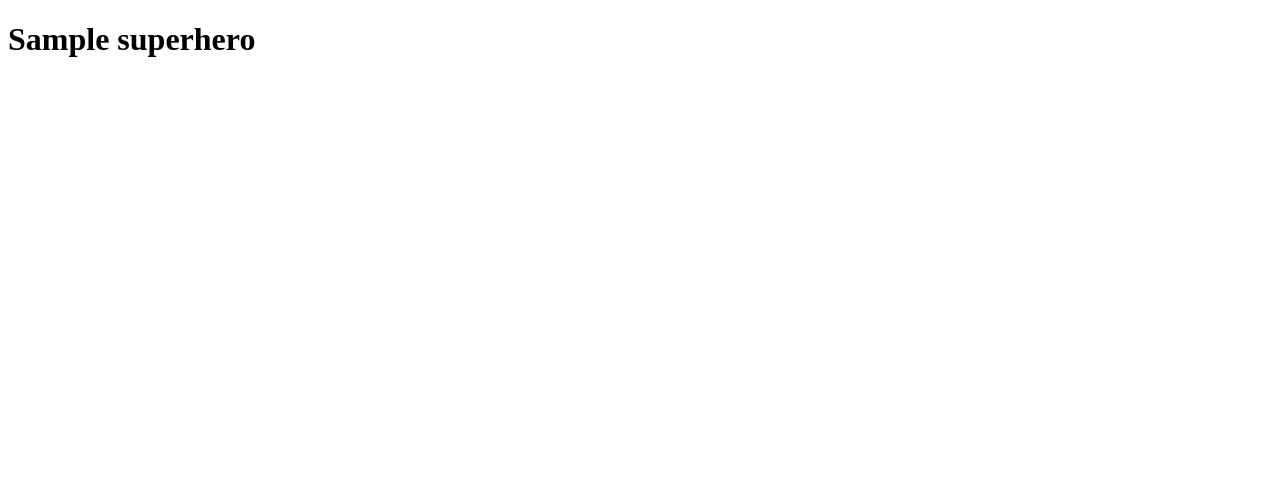
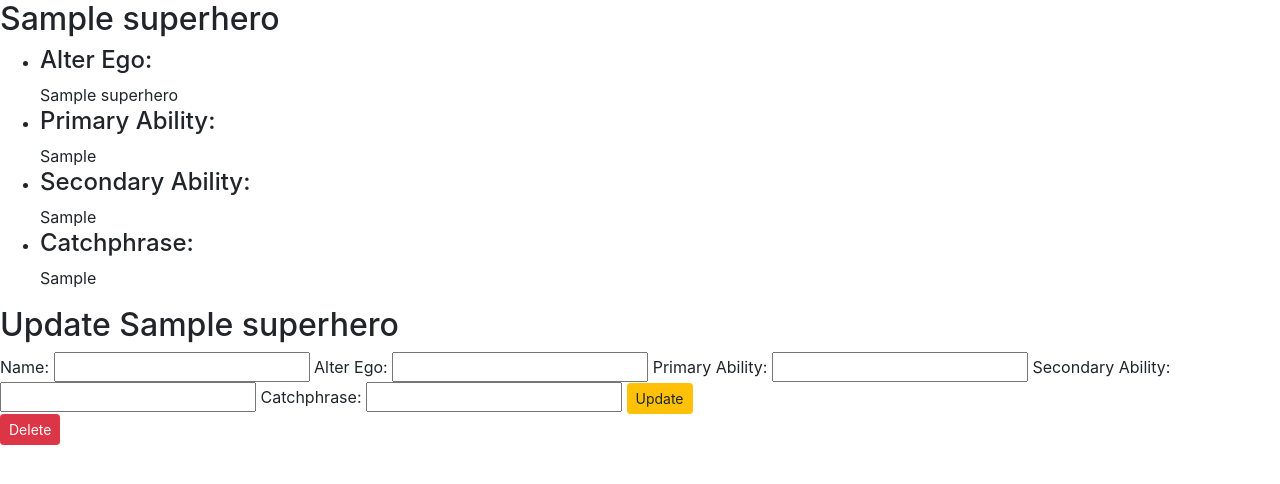
Before and after one commit to Nesmith-Charlesii/Superhero_proj, a Django app: page /superheroes/display/1/ in a window 1280 px wide. Before the commit the part shown is almost empty. Shown: the top 484 px of the page. Run offline with Django 3.2, Linux system fonts and the light colour scheme; tables that the repository leaves empty hold one stand-in row (values such as "Sample post").

Commit message:
created an update method in the views.py file that targets the id of a superhero and deletes from the database

```diff
--- a/Superhero_creator/superheroes/templates/superheroes/detail.html
+++ b/Superhero_creator/superheroes/templates/superheroes/detail.html
@@ -6,8 +6,26 @@
           content="width=device-width, user-scalable=no, initial-scale=1.0, maximum-scale=1.0, minimum-scale=1.0">
     <meta http-equiv="X-UA-Compatible" content="ie=edge">
     <title>superhero details</title>
+    <link rel="stylesheet" href="https://cdn.jsdelivr.net/npm/bootstrap@4.6.0/dist/css/bootstrap.min.css" integrity="sha384-B0vP5xmATw1+K9KRQjQERJvTumQW0nPEzvF6L/Z6nronJ3oUOFUFpCjEUQouq2+l" crossorigin="anonymous">
 </head>
 <body>
-    <h1>{{superhero.name}}</h1>
+    <h2>{{superhero.name}}</h2>
+    <ul>
+        <li><h4>Alter Ego:</h4> {{superhero.alter_ego_name}}</li>
+        <li><h4>Primary Ability:</h4> {{superhero.primary_ability}}</li>
+        <li><h4>Secondary Ability:</h4> {{superhero.secondary_ability}}</li>
+        <li><h4>Catchphrase:</h4> {{superhero.catchphrase}}</li>
+    </ul>
+    <h2>Update {{superhero.name}}</h2>
+    <form action="{% url 'superheroes:update_superhero' superhero.id%}" method="post">
+        {% csrf_token %}
+        Name: <input type="text" name="name" id="name">
+        Alter Ego: <input type="text" name="alter_ego" id="alter_ego">
+        Primary Ability: <input type="text" name="primary_ability" id="primary_ability">
+        Secondary Ability: <input type="text" name="secondary_ability" id="secondary_ability">
+        Catchphrase: <input type="text" name="catchphrase" id="catchphrase">
+        <input class="btn btn-sm btn-warning" type="submit" value="Update">
+    </form>
+    <a href="{% url 'superheroes:delete' superhero.id %}" class="btn btn-sm btn-danger">Delete</a>
 </body>
 </html>
--- a/Superhero_creator/superheroes/urls.py
+++ b/Superhero_creator/superheroes/urls.py
@@ -5,5 +5,7 @@ app_name = 'superheroes'
 urlpatterns = [
     path('', views.index, name='index'),
     path('display/<int:superhero_id>/', views.detail, name='detail'),
-    path('create/', views.create, name='create_superhero')
+    path('create/', views.create, name='create_superhero'),
+    path('update/<int:superhero_id>/', views.update, name='update_superhero'),
+    path('delete/<int:superhero_id>/', views.delete, name="delete")
 ]
--- a/Superhero_creator/superheroes/views.py
+++ b/Superhero_creator/superheroes/views.py
@@ -27,8 +27,34 @@ def create(request):
         primary_ability = request.POST.get('primary_ability')
         secondary_ability = request.POST.get('secondary_ability')
         catchphrase = request.POST.get('catchphrase')
-        new_superhero = Superhero(name=name, alter_ego_name=alter_ego, primary_ability=primary_ability, secondary_ability=secondary_ability, catchphrase=catchphrase)
+        new_superhero = Superhero(name=name, alter_ego_name=alter_ego, primary_ability=primary_ability,
+                                  secondary_ability=secondary_ability, catchphrase=catchphrase)
         new_superhero.save()
         return HttpResponseRedirect(reverse('superheroes:index'))
     else:
         return render(request, 'superheroes/create.html')
+
+
+def update(request, superhero_id):
+    superhero = Superhero.objects.get(pk=superhero_id)
+    if request.method == 'POST':
+        name = request.POST.get('name')
+        alter_ego = request.POST.get('alter_ego')
+        primary_ability = request.POST.get('primary_ability')
+        secondary_ability = request.POST.get('secondary_ability')
+        catchphrase = request.POST.get('catchphrase')
+        superhero.name = name
+        superhero.alter_ego_name = alter_ego
+        superhero.primary_ability = primary_ability
+        superhero.secondary_ability = secondary_ability
+        superhero.category = catchphrase
+        superhero.save()
+        return HttpResponseRedirect(f'/superheroes/display/{superhero.id}')
+    else:
+        return render(request, 'superheroes/index.html')
+
+
+def delete(request, superhero_id):
+    superhero = Superhero.objects.get(pk=superhero_id)
+    superhero.delete()
+    return HttpResponseRedirect(reverse('superheroes:index'))
```
